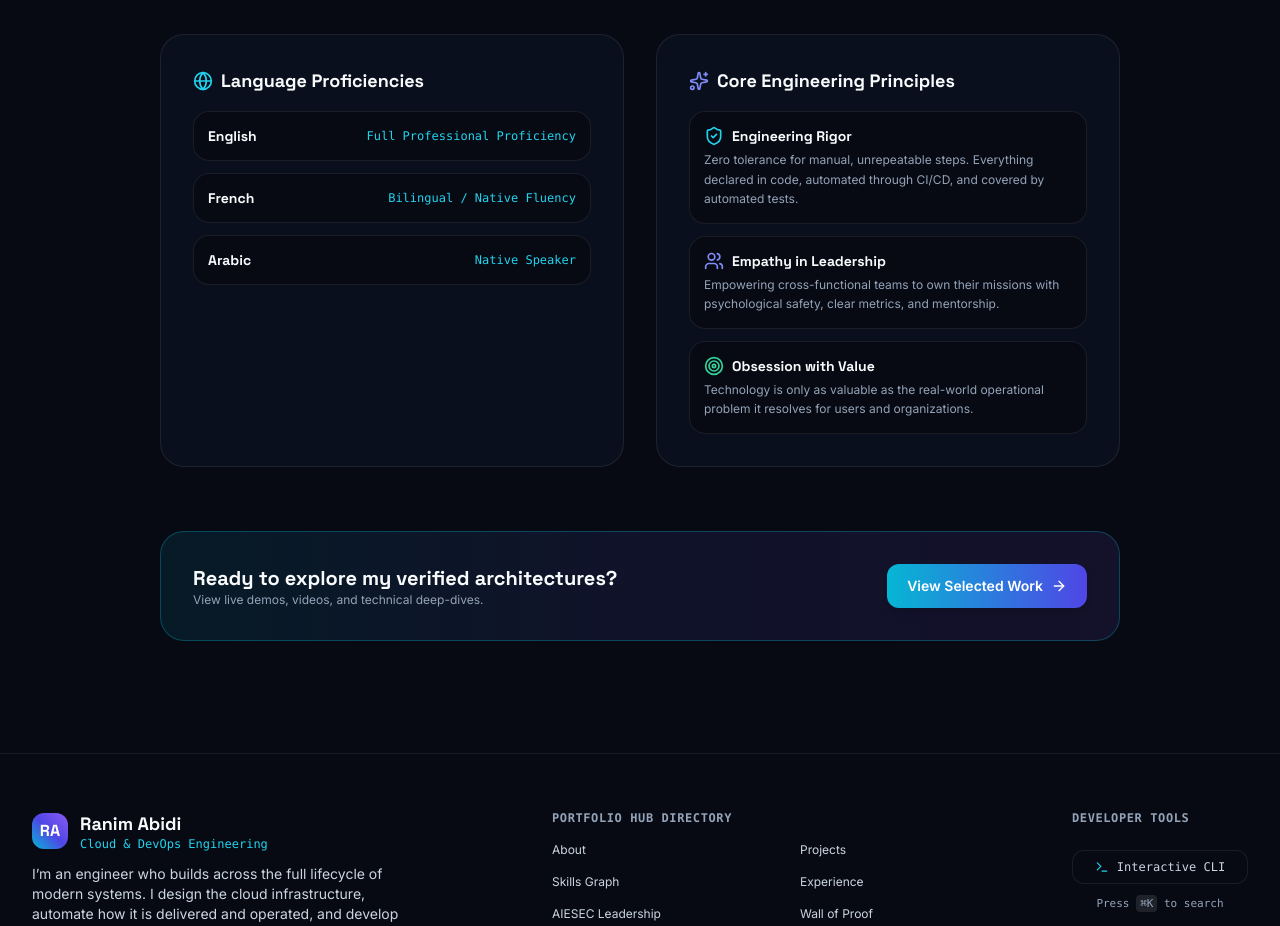
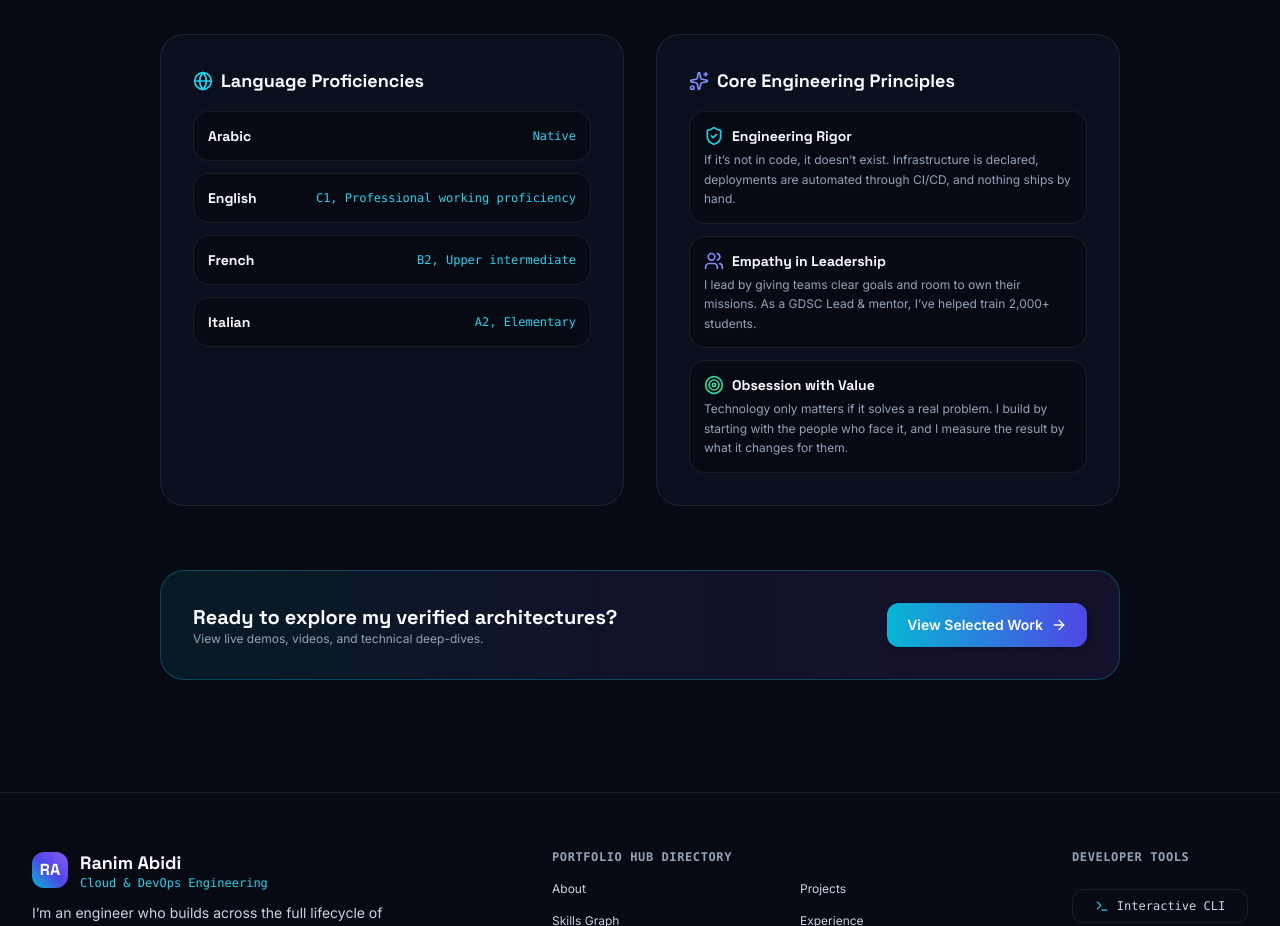
Before and after one commit to Ranim-Abidi/My-Portfolio, a Next.js app: page /about in a window 1280 px wide. Shown: the part 3100-4026 px from the top of the page. Built offline with nearby package versions, Linux system fonts and the light colour scheme.

Commit message:
feat(profile): update languages with CEFR levels and rewrite Core Engineering Principles

```diff
--- a/data/profile.ts
+++ b/data/profile.ts
@@ -41,16 +41,20 @@ export const profileData: ProfileData = {
   },
   languages: [
     {
+      name: { en: 'Arabic', fr: 'Arabe' },
+      proficiency: { en: 'Native', fr: 'Langue maternelle' },
+    },
+    {
       name: { en: 'English', fr: 'Anglais' },
-      proficiency: { en: 'Full Professional Proficiency', fr: 'Compétence professionnelle complète' },
+      proficiency: { en: 'C1, Professional working proficiency', fr: 'C1, Compétence professionnelle' },
     },
     {
       name: { en: 'French', fr: 'Français' },
-      proficiency: { en: 'Bilingual / Native Fluency', fr: 'Bilingue / Langue maternelle' },
+      proficiency: { en: 'B2, Upper intermediate', fr: 'B2, Intermédiaire supérieur' },
     },
     {
-      name: { en: 'Arabic', fr: 'Arabe' },
-      proficiency: { en: 'Native Speaker', fr: 'Langue maternelle' },
+      name: { en: 'Italian', fr: 'Italien' },
+      proficiency: { en: 'A2, Elementary', fr: 'A2, Élémentaire' },
     },
   ],
   socials: {
@@ -137,24 +141,24 @@ export const profileData: ProfileData = {
     {
       title: { en: 'Engineering Rigor', fr: 'Rigueur d\'Ingénierie' },
       description: {
-        en: 'Zero tolerance for manual, unrepeatable steps. Everything declared in code, automated through CI/CD, and covered by automated tests.',
-        fr: 'Aucune étape manuelle non reproductible. Tout est déclaré dans le code, automatisé par CI/CD et validé par des tests.',
+        en: 'If it’s not in code, it doesn’t exist. Infrastructure is declared, deployments are automated through CI/CD, and nothing ships by hand.',
+        fr: 'Si ce n\'est pas dans le code, cela n\'existe pas. L\'infrastructure est déclarée, les déploiements sont automatisés via CI/CD, et rien n\'est déployé manuellement.',
       },
       icon: 'ShieldCheck',
     },
     {
       title: { en: 'Empathy in Leadership', fr: 'Leadership Empathique' },
       description: {
-        en: 'Empowering cross-functional teams to own their missions with psychological safety, clear metrics, and mentorship.',
-        fr: 'Permettre aux équipes pluridisciplinaires d\'accomplir leurs missions avec confiance, indicateurs clairs et mentorat.',
+        en: 'I lead by giving teams clear goals and room to own their missions. As a GDSC Lead & mentor, I’ve helped train 2,000+ students.',
+        fr: 'Je guide les équipes en fixant des objectifs clairs tout en leur laissant l\'autonomie sur leurs missions. En tant que Lead GDSC et mentore, j\'ai contribué à former plus de 2 000 étudiants.',
       },
       icon: 'Users',
     },
     {
-      title: { en: 'Obsession with Value', fr: 'Orientation Impact' },
+      title: { en: 'Obsession with Value', fr: 'Obsession de la Valeur' },
       description: {
-        en: 'Technology is only as valuable as the real-world operational problem it resolves for users and organizations.',
-        fr: 'La technologie ne vaut que par la valeur opérationnelle réelle qu\'elle apporte aux utilisateurs et organisations.',
+        en: 'Technology only matters if it solves a real problem. I build by starting with the people who face it, and I measure the result by what it changes for them.',
+        fr: 'La technologie ne compte que si elle résout un problème concret. Je conçois en partant de ceux qui y font face, et je mesure le résultat à l\'impact réel apporté.',
       },
       icon: 'Target',
     },
```
